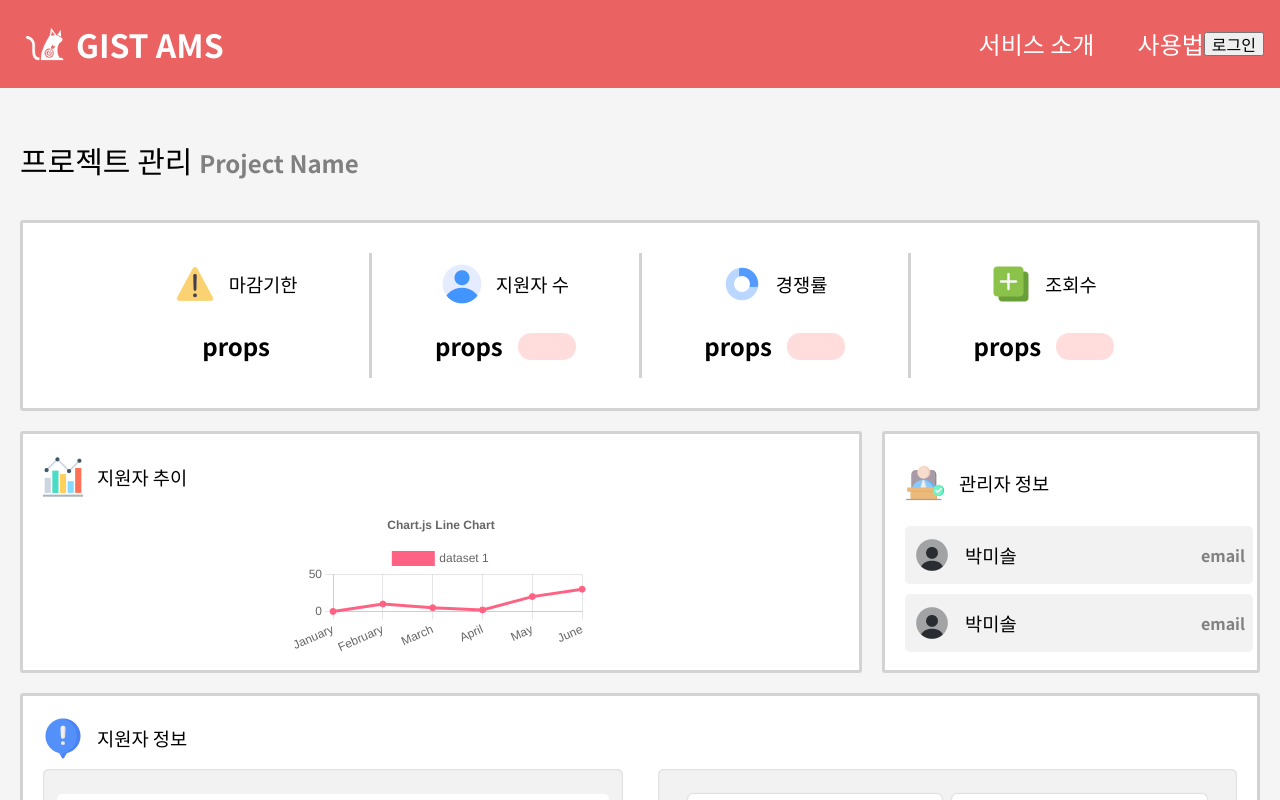
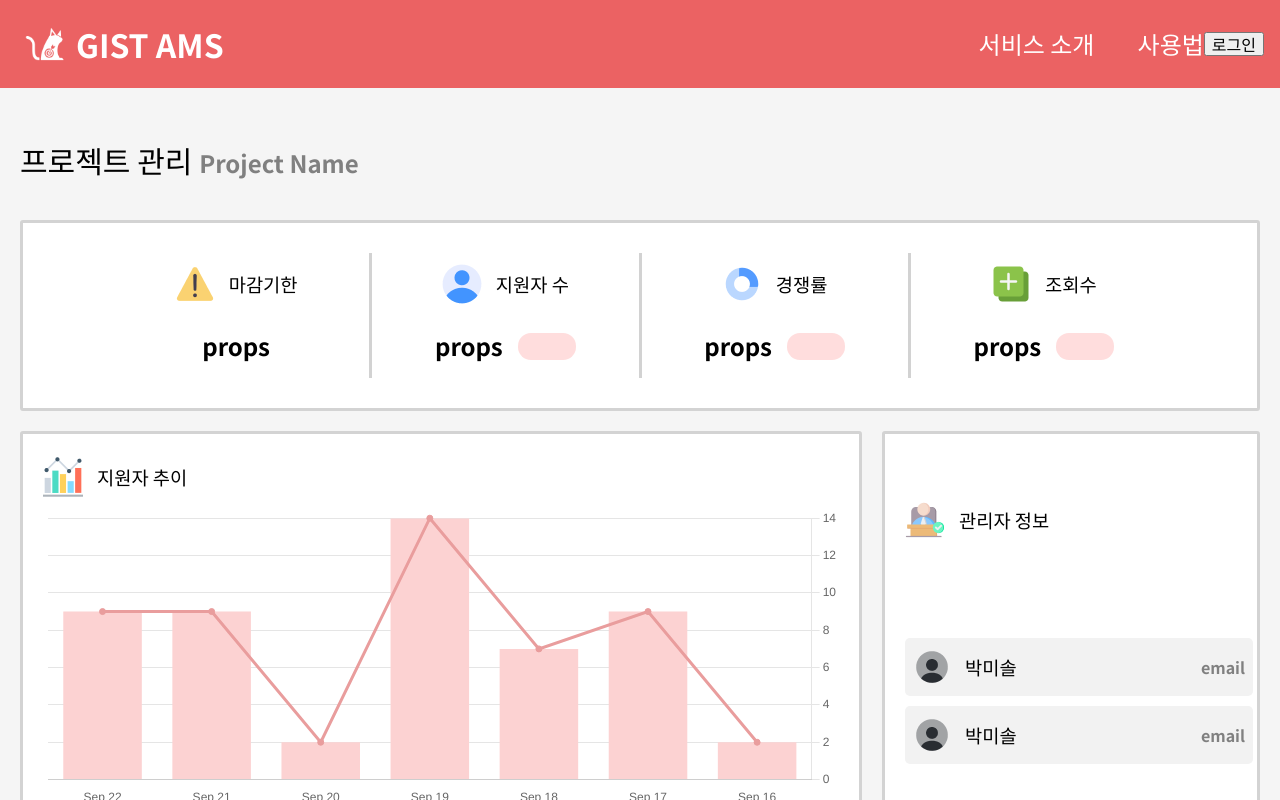
Before and after one commit to gsainfoteam/ziggle-ams-fe, a React (Vite) app: page /1 in a window 1280 px wide. Shown: the top 800 px of the page. Built offline with nearby package versions, Linux system fonts and the light colour scheme.

Commit message:
💄 chart

```diff
--- a/src/pages/Dashboard/components/ApplicantTrend.tsx
+++ b/src/pages/Dashboard/components/ApplicantTrend.tsx
@@ -1,7 +1,8 @@
 import "../initChartJS";
 
+import dayjs from "dayjs";
 // import { SubTitle } from "chart.js";
-import { Line } from "react-chartjs-2";
+import { Bar, Chart } from "react-chartjs-2";
 import styled from "styled-components";
 
 // import { Link } from "react-router-dom";
@@ -16,40 +17,21 @@ const Trend = styled.div`
     flex: 1;
   }
 `;
-const options = {
-  responsive: true,
-  plugins: {
-    legend: {
-      position: "top" as const,
-    },
-    title: {
-      display: true,
-      text: "Chart.js Line Chart",
-    },
-  },
-};
+const ChartContainer = styled.div`
+  position: relative;
 
-const labels = ["January", "February", "March", "April", "May", "June"];
+  canvas {
+    height: 300px;
+  }
+`;
+const ApplicantTrend = () => {
+  const label = [...Array(7)].map((element, index) => {
+    return dayjs()
+      .subtract(index + 1, "days")
+      .format("MMM DD");
+  });
+  const data = [9, 9, 2, 14, 7, 9, 2];
 
-const data = {
-  labels: labels,
-  datasets: [
-    {
-      label: "dataset 1",
-      backgroundColor: "rgb(255, 99, 132)",
-      borderColor: "rgb(255, 99, 132)",
-      data: [0, 10, 5, 2, 20, 30, 45],
-    },
-  ],
-};
-
-// const config = {
-//   type: "line",
-//   data: data,
-//   options: {},
-// };
-
-const ApplicantTrend = () => {
   return (
     <Trend>
       <Section>
@@ -57,9 +39,39 @@ const ApplicantTrend = () => {
           <img src={chart} alt="chart icon" />
           <h3>지원자 추이</h3>
         </Logo>
-        <div style={{ alignSelf: "center" }}>
-          <Line options={options} data={data} />
-        </div>
+        <ChartContainer>
+          <Chart
+            type="bar"
+            options={{
+              responsive: true,
+              scales: {
+                x: { grid: { display: false } },
+                y: { position: "right" },
+              },
+              maintainAspectRatio: false,
+            }}
+            data={{
+              labels: label,
+              datasets: [
+                {
+                  type: "line" as const,
+                  label: "dataset 1",
+                  backgroundColor: "#e99d9d",
+                  borderColor: "#e99d9d",
+                  data: data,
+                },
+                {
+                  type: "bar" as const,
+                  label: "dataset 2",
+                  backgroundColor: "#FCD2D2",
+                  borderColor: "#FCD2D2",
+                  hoverBackgroundColor: "#eb6263",
+                  data: data,
+                },
+              ],
+            }}
+          />
+        </ChartContainer>
       </Section>
     </Trend>
   );
--- a/src/pages/Dashboard/initChartJS.ts
+++ b/src/pages/Dashboard/initChartJS.ts
@@ -1,11 +1,10 @@
 import {
+  BarElement,
   CategoryScale,
   Chart as ChartJS,
-  Legend,
   LinearScale,
   LineElement,
   PointElement,
-  Title,
   Tooltip,
 } from "chart.js";
 
@@ -14,7 +13,6 @@ ChartJS.register(
   LinearScale,
   PointElement,
   LineElement,
-  Title,
   Tooltip,
-  Legend,
+  BarElement,
 );
```
